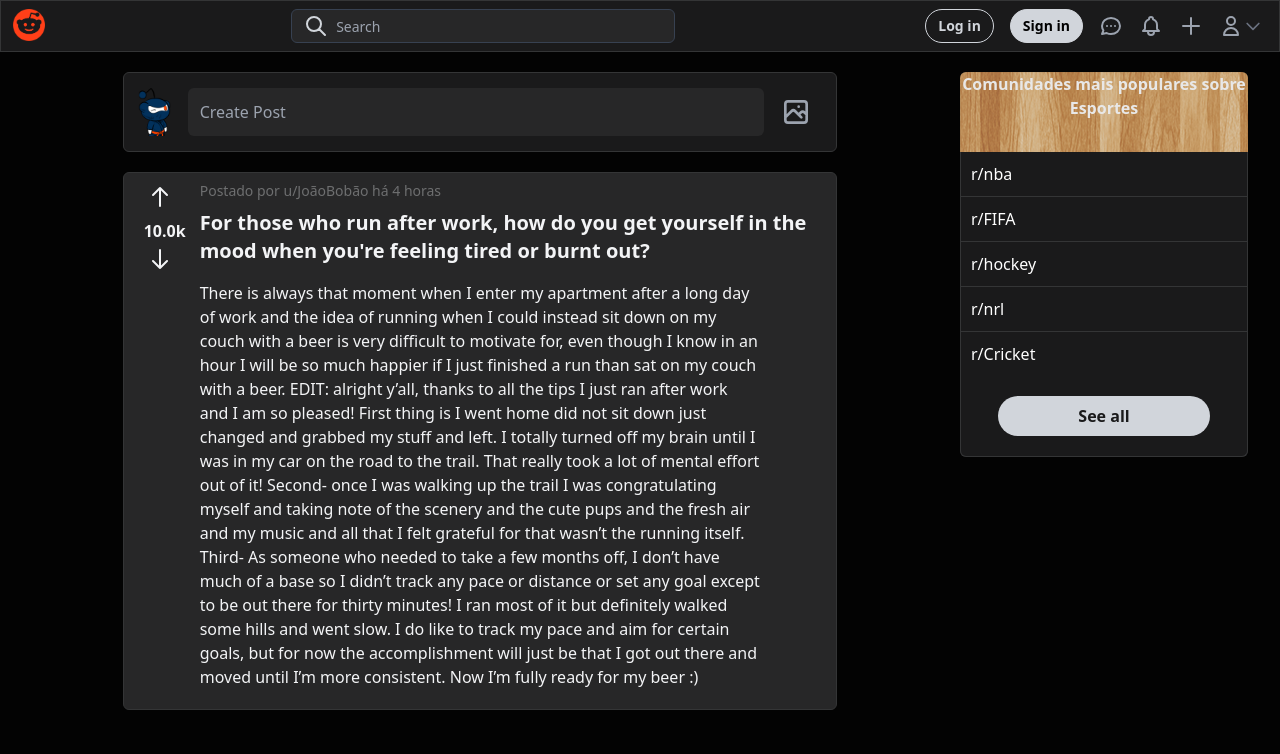
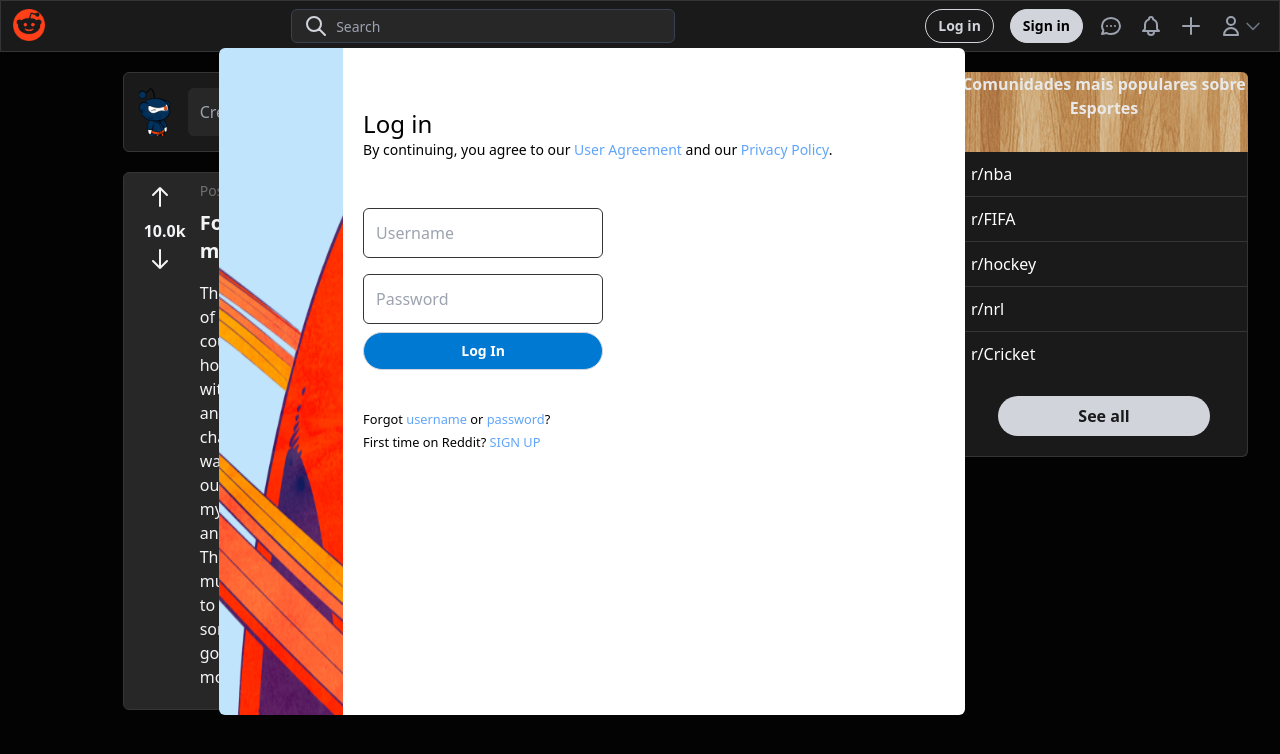
Before and after one commit to Guif98/redditclone, a React (Create React App) app in the folder client/: page / in a window 1280 px wide. Shown: the top 754 px of the page. Built offline with nearby package versions, Linux system fonts and the light colour scheme.

Commit message:
created api folder

```diff
--- a/client/src/App.js
+++ b/client/src/App.js
@@ -1,12 +1,14 @@
 import './index.css';
 import Navbar from './components/navbar/Navbar';
 import Section from './components/section/Section';
+import AuthModal from './components/modals/AuthModals';
 
 function App() {
   return (
     <div className="App overflow-hidden">
       <Navbar />
       <Section />
+      <AuthModal/>
     </div>
   );
 }
--- /dev/null
+++ b/client/src/components/modals/AuthModals.jsx
@@ -0,0 +1,56 @@
+import React, { useState } from "react";
+import Button from "../button/Button";
+import Input from "./Input";
+import Side from '../../side.png';
+
+
+function AuthModal() {
+    const [modalType, setModalType] = useState('login');
+    const [username, setUsername] = useState('');
+    const [password, setPassword] = useState('');
+
+    function register(e) {
+
+    }
+
+    return(
+        <div className="fixed invisible md:visible w-7/12 h-5/6 mx-auto md:left-40 top-12 lg:right-64 z-20 grid grid-cols-12 rounded-md" style={{backgroundColor: 'rgba(0,0,0, .6)'}}>
+            <div className="col-start-1 col-end-3">
+                <img src={Side} alt="" className="h-full w-full rounded-l-md" />
+            </div>
+
+            <div style={{backgroundColor: '#FFFFFF'}} className="col-start-3 col-end-13 rounded-r-md h-ful p-5">
+                <div className="my-10 w-full">
+                    {modalType === 'login' && (
+                        <h5 className="text-2xl">Log in</h5>
+                    )}
+                    {modalType === 'register' && (
+                        <h5 className="text-2xl">Sign up</h5>
+                    )}
+                    <p className="text-sm">By continuing, you agree to our <a className="text-blue-400" target="_blank" rel="noreferrer noopener" href="https://www.redditinc.com/policies/user-agreement">User Agreement</a> and our <a className="text-blue-400" rel="noopener noreferrer" target="_blank" href="https://www.redditinc.com/policies/privacy-policy">Privacy Policy</a>.</p>
+                </div>
+                <div className="my-10 w-60">
+                    <Input className="my-2 w-full" placeholder="Username" value={username} onChange={e => setUsername(e.target.value)} />
+                    <Input className="my-2 w-full" placeholder="Password" value={password} onChange={e => setPassword(e.target.value)}/>
+                    {modalType === 'login' && (
+                        <Button className="w-full py-2 bg-reddit_button text-white">Log In</Button>
+                    )}
+                    {modalType === 'register' && (
+                        <Button className="w-full py-2 bg-reddit_button text-white">Register</Button>
+                    )}
+                </div>
+                <div className="my-10 w-60 ">
+                    <small className="block">Forgot  <a className="text-blue-400" rel="noreferrer noopener" href="http://localhost:3000/">username</a> or <a className="text-blue-400" rel="noreferrer noopener" href="http://localhost:3000/">password</a>?</small>
+                    {modalType === 'register' && (
+                        <small>Already a redditor? <button onClick={() => setModalType('login')} className="text-blue-400" rel="noreferrer noopener" href="http://localhost:3000/">Login</button></small>
+                    )}
+                    {modalType === 'login' && (
+                        <small>First time on Reddit? <button onClick={() => setModalType('register')} className="text-blue-400" rel="noreferrer noopener" href="http://localhost:3000/">SIGN UP</button></small>
+                    )}
+                </div>
+            </div>
+        </div>
+    )
+}
+
+export default AuthModal;
--- /dev/null
+++ b/client/src/components/modals/Input.jsx
@@ -0,0 +1,7 @@
+function Input(props) {
+    return(
+        <input {...props} className={"bg-white border border-reddit_border focus:outline-none p-3 rounded-md "+ props.className} />
+    );
+}
+
+export default Input;
--- a/client/src/components/navbar/DarkThemeButton.jsx
+++ b/client/src/components/navbar/DarkThemeButton.jsx
@@ -1,17 +1,12 @@
-import React, { useState } from "react";
+import React from "react";
 
 function DarkThemeButton() {
-    const [theme, setTheme] = useState('light');
-
-    function changeTheme() {
-
-    }
 
     return (
         <div class="flex items-center justify-center w-full">
         <label for="toggleB" class="flex items-end cursor-pointer">
             <div class="relative">
-            <input onChange={changeTheme} type="checkbox" id="toggleB" class="sr-only" />
+            <input type="checkbox" id="toggleB" class="sr-only" />
             <div class="block bg-gray-600 w-14 h-8 rounded-full"></div>
             <div class="dot absolute left-1 top-1 bg-white w-6 h-6 rounded-full transition"></div>
             </div>
--- a/client/src/components/navbar/Navbar.jsx
+++ b/client/src/components/navbar/Navbar.jsx
@@ -9,7 +9,6 @@
 function dropDown() {
     const dropDownMenu = document.getElementById('dropdownmenu');
     dropDownMenu.classList.contains('hidden') ? dropDownMenu.classList.remove('hidden') : dropDownMenu.classList.add('hidden');
-
 }
 
 class Navbar extends Component{
--- a/client/tailwind.config.js
+++ b/client/tailwind.config.js
@@ -12,6 +12,9 @@
         reddit_border: {
           DEFAULT: '#343536',
         },
+        reddit_button: {
+          DEFAULT: 'rgba(0,121,211,1)',
+        },
         reddit_text: {
           gray: '#6e6f70',
         }
```
Also changed, not shown: client/src/side.png (added).
